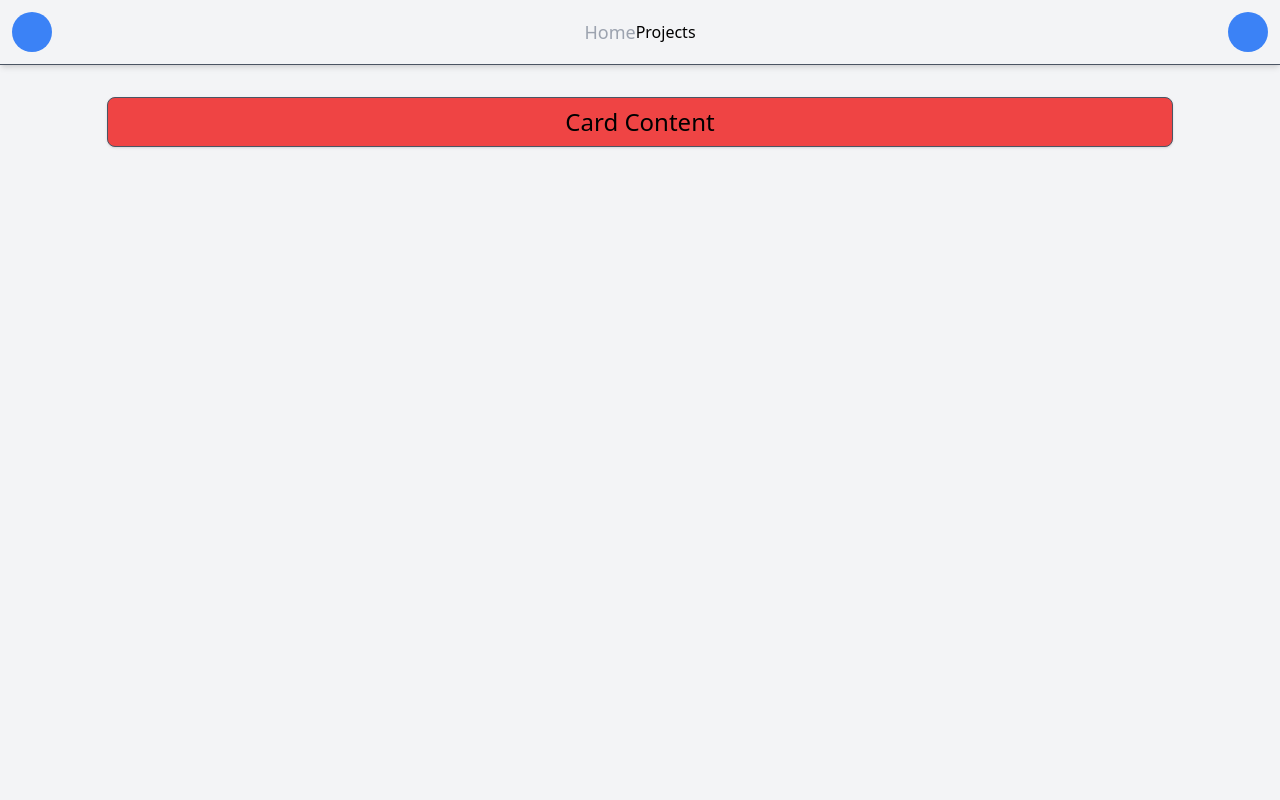
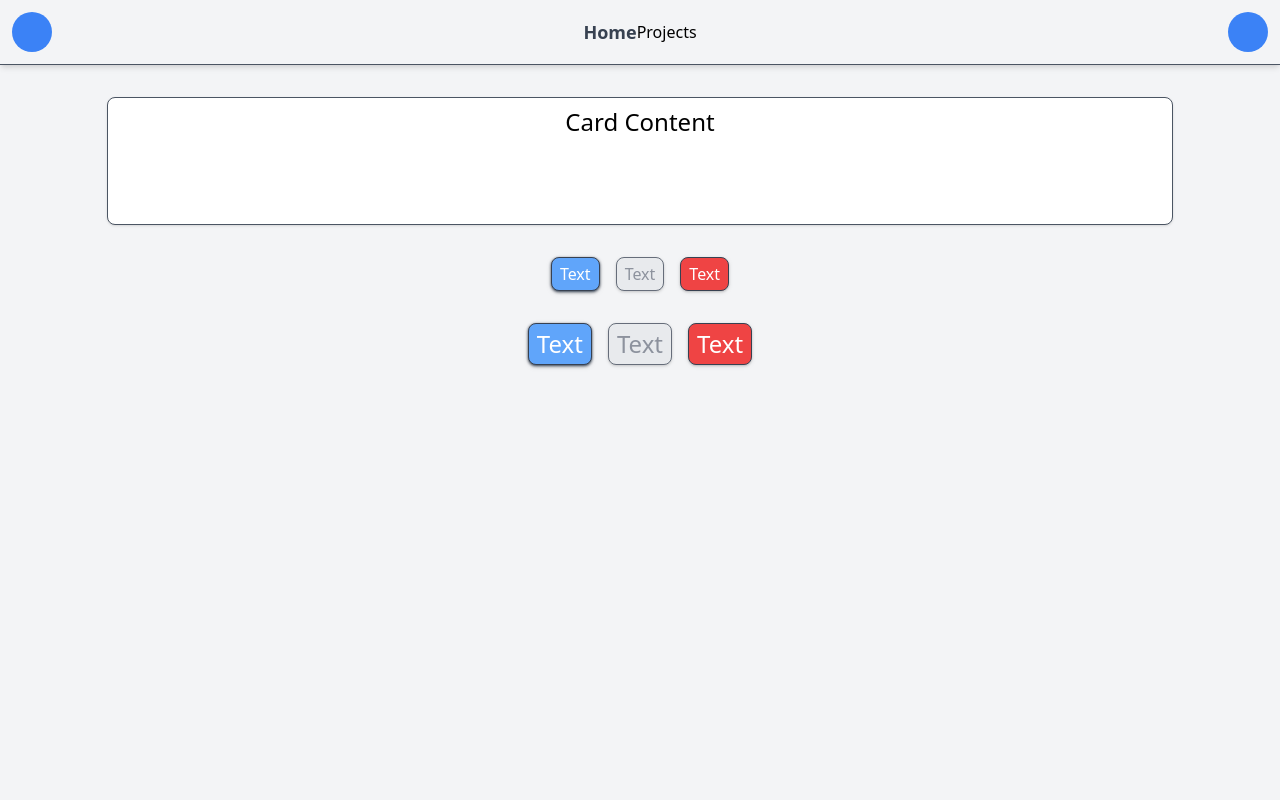
Before and after one commit to Humphreyj/Template, a Vue app: page / in a window 1280 px wide. Shown: the top 800 px of the page. Built offline with nearby package versions, Linux system fonts and the light colour scheme.

Commit message:
setup basic buttons

```diff
--- /dev/null
+++ b/src/CSS/componentStyles.js
@@ -0,0 +1,19 @@
+export const componentStyles = {
+    cardStyles: {
+        containerClass:
+            'border bg-white rounded-lg border-gray-600 shadow w-full',
+        cardTitleText: 'w-fit text-2xl',
+        cardContentText: '',
+    },
+    navLink: {
+        textClass: 'text-lg text-gray-700 font-bold',
+    },
+    buttons: {
+        defaultButton:
+            'border border-gray-700 rounded-lg bg-blue-400 text-white  shadow-gray-600 py-1 px-2 shadow drop-shadow hover:shadow-lg hover:drop-shadow-md',
+        dangerButton:
+            'border border-gray-700 rounded-lg bg-red-500 text-white py-1 px-2 shadow drop-shadow hover:shadow-lg hover:drop-shadow-md',
+        disabledButton:
+            'border border-gray-700 rounded-lg bg-gray-200 text-gray-500 py-1 px-2 shadow drop-shadow opacity-75 disabled cursor-not-allowed',
+    },
+}
--- /dev/null
+++ b/src/components/UI/Button.vue
@@ -0,0 +1,30 @@
+<script setup>
+import { getStyles } from '@/composables/getStyles'
+// Components
+const props = defineProps({
+    text: {
+        type: String,
+        default: 'Text',
+    },
+    buttonClass: {
+        type: String,
+        default: '',
+    },
+    buttonType: {
+        type: String,
+        default: 'defaultButton',
+    },
+    disabled: {
+        type: Boolean,
+        default: false,
+    },
+})
+// const emit = defineEmits()
+const classes = getStyles(props, props.buttonType, 'buttons')
+</script>
+
+<template>
+    <button :class="classes.buttonClass" :disabled="disabled">
+        {{ text }}
+    </button>
+</template>
--- a/src/composables/getStyles.js
+++ b/src/composables/getStyles.js
@@ -1,28 +1,23 @@
 import { ref } from 'vue'
 import { twMerge } from 'tailwind-merge'
+import { componentStyles } from '@/CSS/componentStyles'
 
-const componentStyles = {
-    cardStyles: {
-        containerClass:
-            'border bg-white rounded-lg border-gray-600 shadow w-full',
-        cardTitleText: 'w-fit text-2xl',
-        cardContentText: '',
-    },
-    navLink: {
-        textClass: 'text-lg text-gray-400',
-    },
-}
-
-export const getStyles = (incoming, element) => {
-    let keys = Object.keys(incoming)
+export const getStyles = (props, element, category) => {
+    let keys = Object.keys(props)
     let styles = {}
     keys.forEach((key) => {
-        styles[`${key}`] = twMerge(
-            componentStyles[`${element}`][`${key}`],
-            incoming[`${key}`]
-        )
+        if (category) {
+            styles[`${key}`] = twMerge(
+                componentStyles[`${category}`][`${element}`],
+                props[`${key}`]
+            )
+        } else {
+            styles[`${key}`] = twMerge(
+                componentStyles[`${element}`][`${key}`],
+                props[`${key}`]
+            )
+        }
     })
-
     const classes = ref(styles)
     return classes
 }
--- a/src/views/HomeView.vue
+++ b/src/views/HomeView.vue
@@ -2,6 +2,7 @@
 // Components
 import PageLayout from '@/components/UI/PageLayout.vue'
 import Card from '@/components/UI/Card.vue'
+import Button from '@/components/UI/Button.vue'
 // const props = defineProps({})
 // const emit = defineEmits()
 </script>
@@ -10,7 +11,24 @@ import Card from '@/components/UI/Card.vue'
     <PageLayout>
         <template #main-content>
             <section class="mt-8 w-10/12 h-dvh">
-                <Card containerClass="bg-red-500" />
+                <Card containerClass="h-32" />
+                <div class="flex-ic-jc mt-8 gap-4">
+                    <Button />
+                    <Button button-type="disabledButton" :disabled="true" />
+                    <Button button-type="dangerButton" />
+                </div>
+                <div class="flex-ic-jc mt-8 gap-4">
+                    <Button button-class="text-2xl" />
+                    <Button
+                        button-class="text-2xl"
+                        button-type="disabledButton"
+                        disabled
+                    />
+                    <Button
+                        button-class="text-2xl"
+                        button-type="dangerButton"
+                    />
+                </div>
             </section>
         </template>
     </PageLayout>
```
